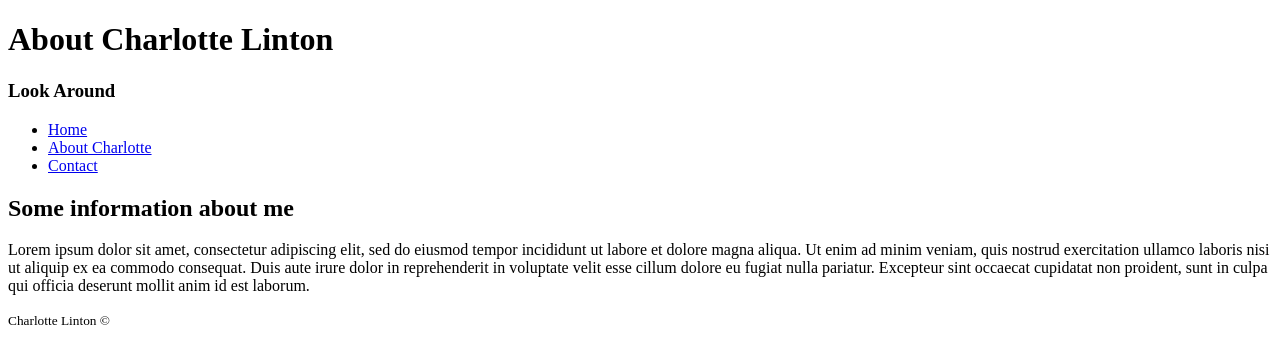
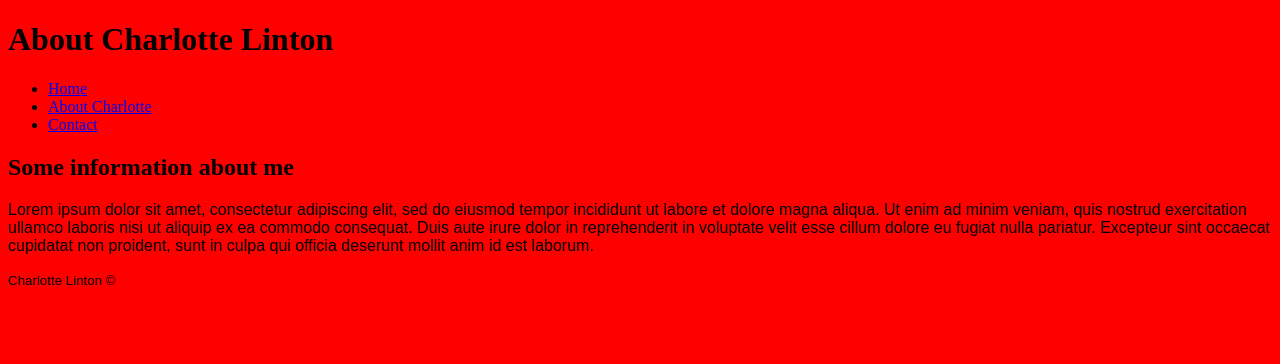
Before and after one commit to charlottelinton/portfolio, a plain HTML site: page about-me.html in a window 1280 px wide. Drawn offline with Linux system fonts and the light colour scheme.

Commit message:
style added

```diff
--- a/about-me.html
+++ b/about-me.html
@@ -5,6 +5,8 @@
     <head>
       <meta charset="utf-8">
       <title>About Charlotte Linton</title>
+      <link rel="stylesheet" type="text/css"
+      href="styles/styles.css">
     </head>
 
     <body>
@@ -15,7 +17,7 @@
 
       <nav>
         <header>
-          <h3>Look Around</h3>
+          <h3 hidden>Look Around</h3>
         </header>
         <ul>
           <li><a href="file:///Users/Charlobot/Documents/charlotteuw/portfolio/index.html">
```
